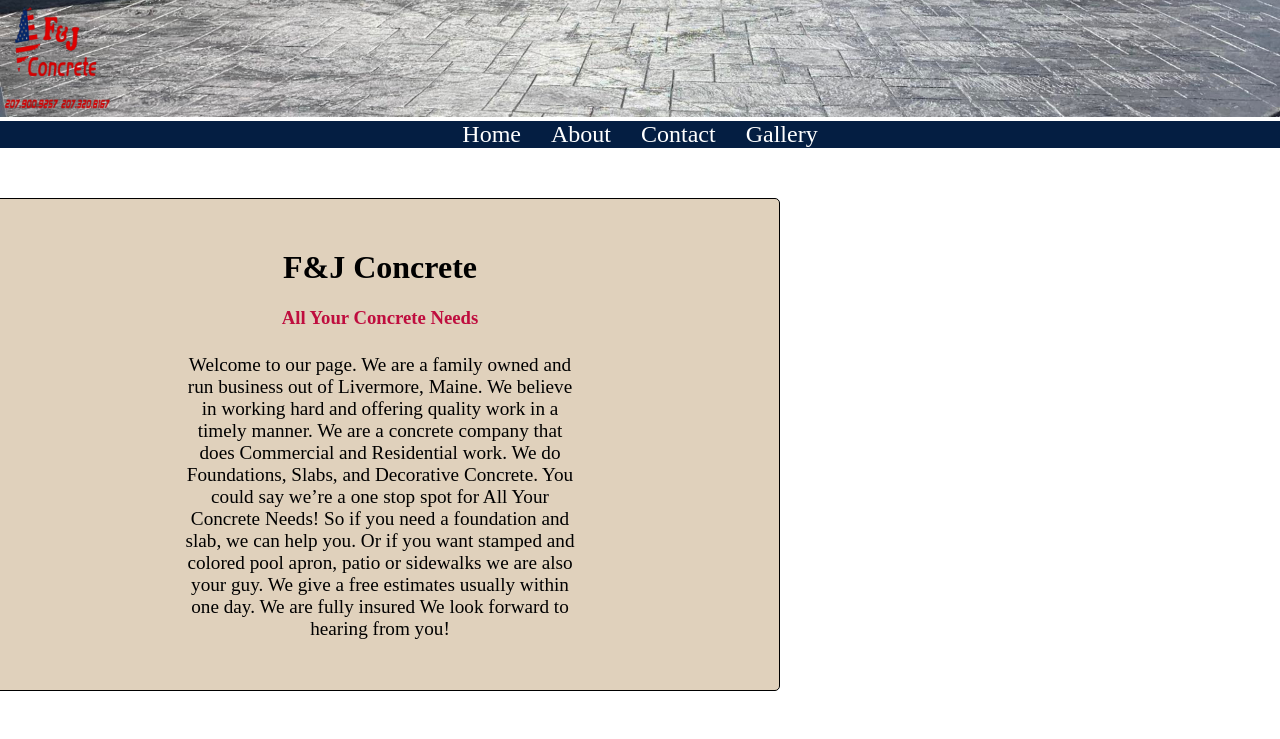
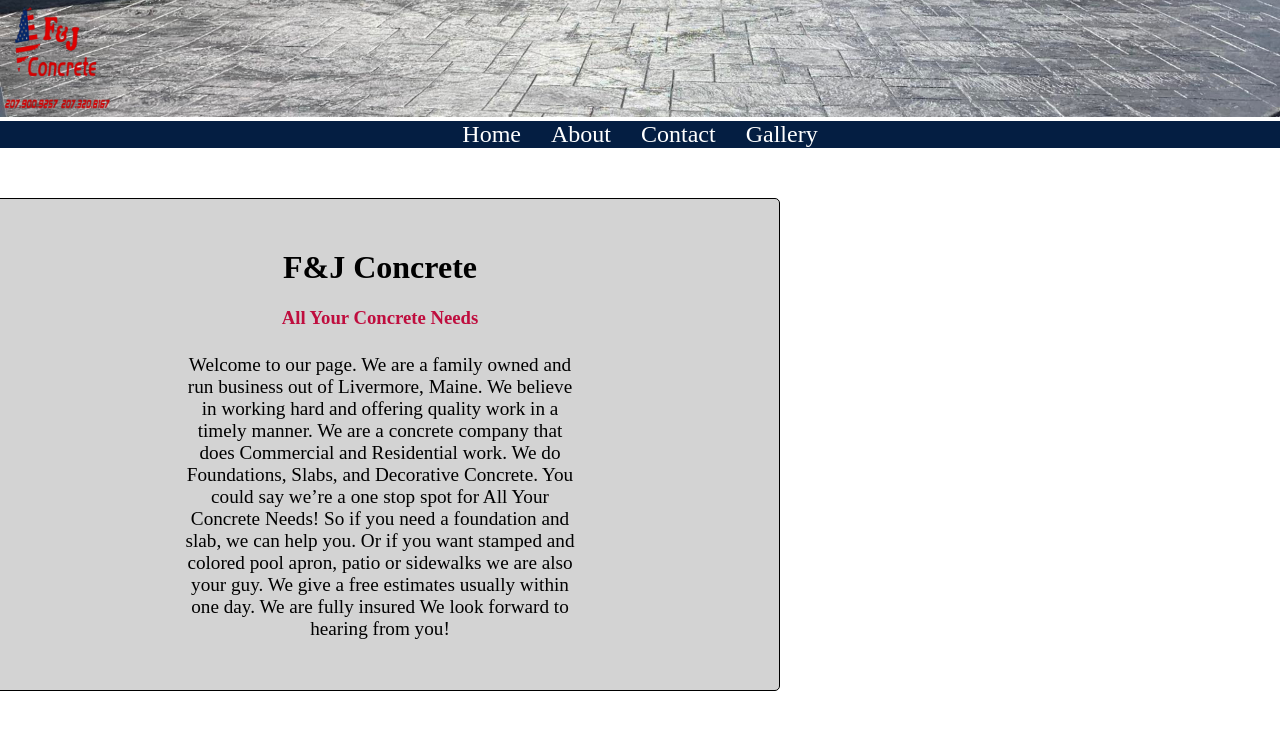
Before and after one commit to ToneMachine/f-jconcrete, a plain HTML site: page index.html in a window 1280 px wide. Shown: the top 739 px of the page. Drawn offline with Linux system fonts and the light colour scheme; grey boxes are pictures that could not be loaded.

Commit message:
change color

```diff
--- a/css/style.css
+++ b/css/style.css
@@ -50,7 +50,7 @@ html, body{
 .paragraph{
     border: 1px solid;
     border-radius: 5px;
-    background-color: rgb(224, 209, 188);
+    background-color: lightgray;
     text-align: center;
     margin-top: 50px;
     margin-bottom: 50px;
```
